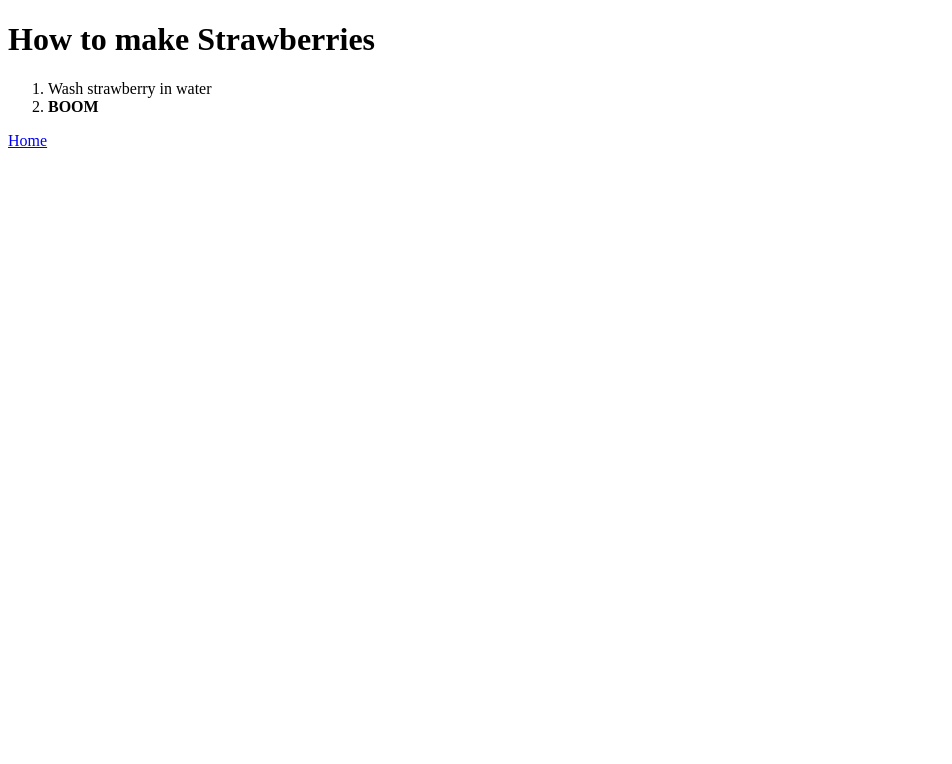
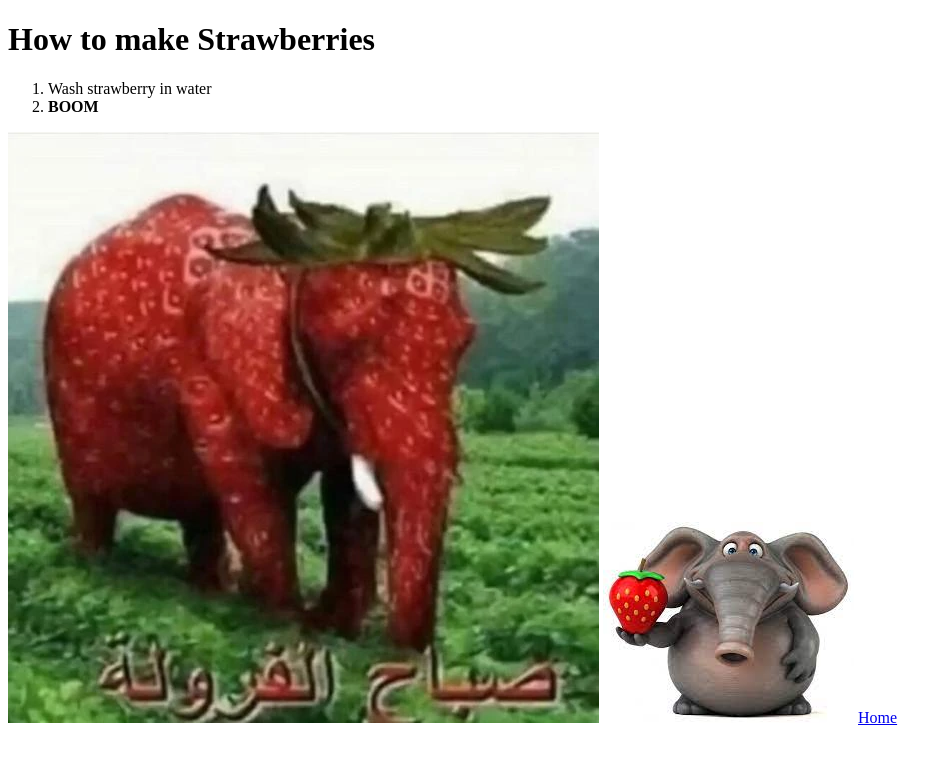
Before and after one commit to Cole0609/odin-recipies, a plain HTML site: page recipies/strawberry.html in a window 1280 px wide. Shown: the whole page, without its empty margins (0-952 px from the left). Drawn offline with Linux system fonts and the light colour scheme.

Commit message:
added images

```diff
--- a/recipies/strawberry.html
+++ b/recipies/strawberry.html
@@ -12,6 +12,8 @@
         <li>Wash strawberry in water</li>
         <li><b>BOOM</b></li>
     </ol>
+    <img src="./images/strawberry.webp">
+    <img src="./images/strawberry2.jpeg">
     <a href="../index.html">Home</a>
 </body>
 </html>
```
Also changed, not shown: recipies/avocadoToast.html (+2 -0 lines), recipies/images/avocadoToast.jpeg (added), recipies/images/strawberry.webp (added), recipies/images/strawberry2.jpeg (added).
